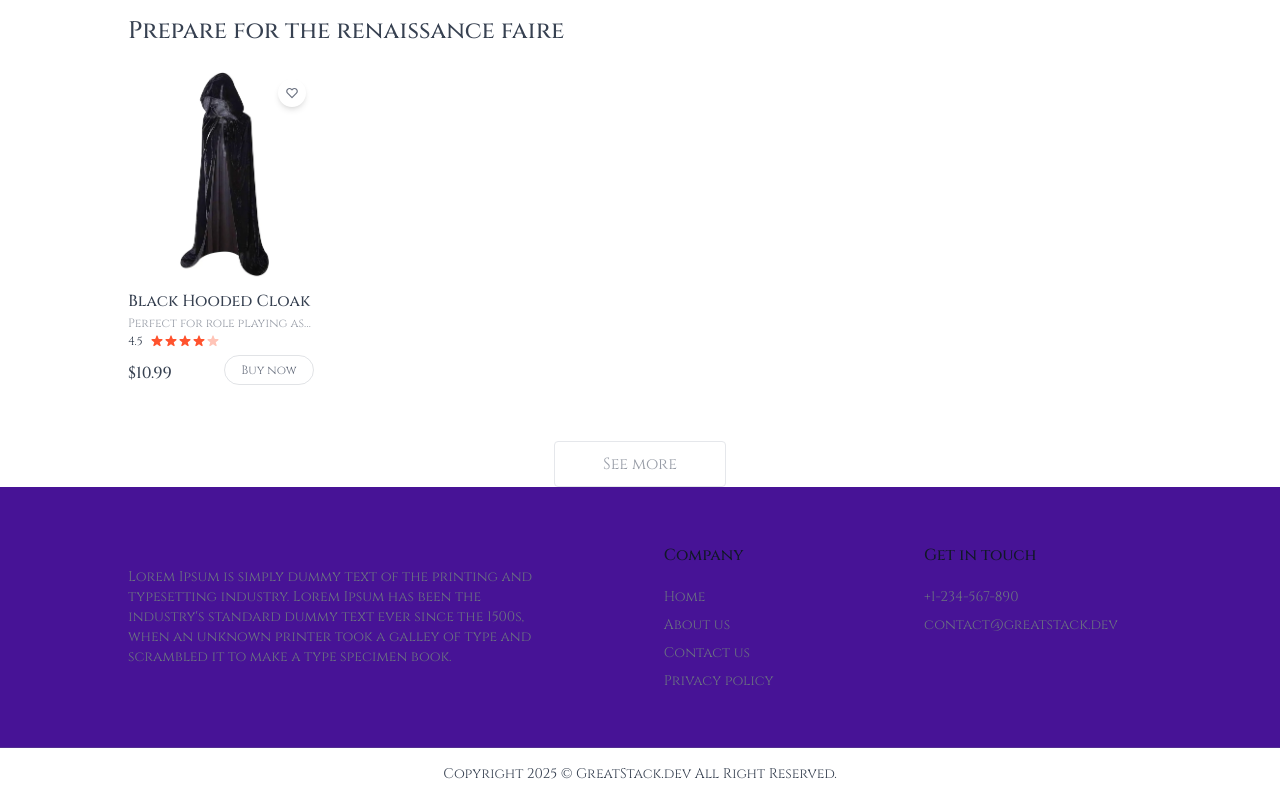
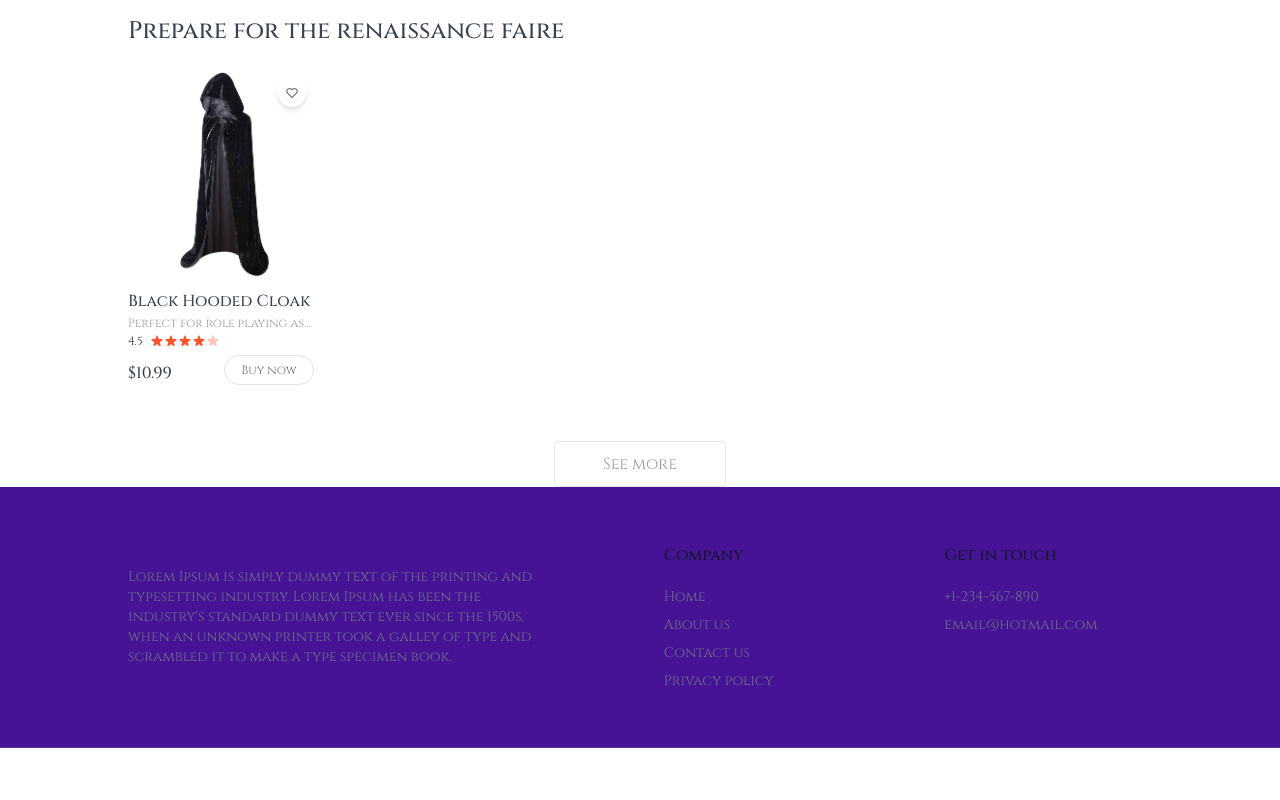
Before and after one commit to DJVelz/Nerdvana, a Next.js app: page / in a window 1280 px wide. Shown: the part 854-1654 px from the top of the page. After the commit the page ends 1602 px from the top, so only its background shows below. Built offline with nearby package versions, Linux system fonts and the light colour scheme.

Commit message:
Removed greatstack footer

```diff
--- a/components/Footer.jsx
+++ b/components/Footer.jsx
@@ -40,14 +40,11 @@ const Footer = () => {
             <h2 className="font-medium text-gray-900 mb-5">Get in touch</h2>
             <div className="text-sm space-y-2">
               <p>+1-234-567-890</p>
-              <p>contact@greatstack.dev</p>
+              <p>email@hotmail.com</p>
             </div>
           </div>
         </div>
       </div>
-      <p className="py-4 text-center text-xs md:text-sm">
-        Copyright 2025 © GreatStack.dev All Right Reserved.
-      </p>
     </footer>
   );
 };
```
